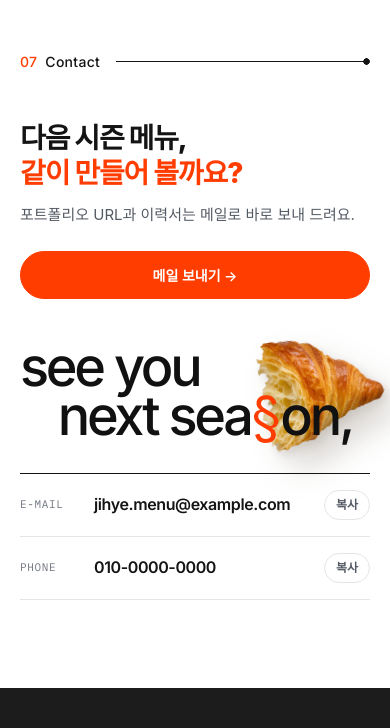
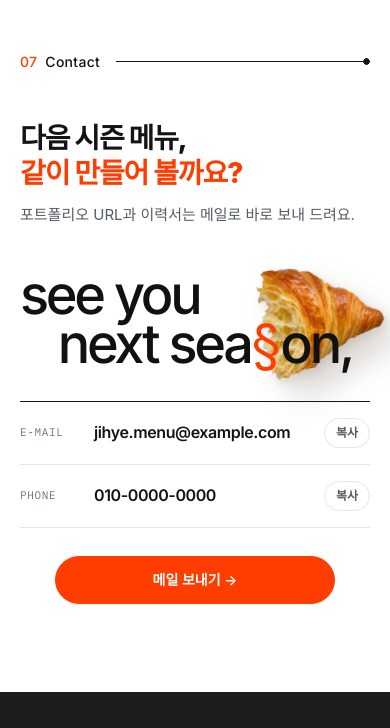
Before and after one commit to jgyoung96/publish, a plain HTML site: page menu-portfolio/index.html in a window 390 px wide. Shown: the part 7380-8108 px from the top of the page. Drawn offline with Linux system fonts and the light colour scheme; a web font is replaced by a local one.

Commit message:
menu-portfolio: 모바일 Contact 메일 버튼을 맨 아래 · 280px로
Co-Authored-By: Claude Opus 5.5 <noreply@anthropic.com>

```diff
--- a/menu-portfolio/index.html
+++ b/menu-portfolio/index.html
@@ -396,13 +396,19 @@
   .c-big{margin-top:44px;font-size:calc(54 * var(--u));letter-spacing:-.06em}   /* 위 메일 버튼과 크루아상 사이 여유 */
   .c-big .ind{margin-left:.7em}
   .c-obj{top:-20%;right:-5%;width:38%}   /* 휴대폰: 오른쪽으로 살짝 걸치되 화면 끝(여백 20px) 안에서 끝나게 */
-  .c-head{flex-direction:column;align-items:stretch}
+  /* 휴대폰: 제목 → 큰 영문 인사 → 연락처 → 메일 버튼(맨 아래, 280px 가운데) 순서 */
+  .contact{display:flex;flex-direction:column}
+  .c-head{display:contents}
+  .c-title{order:1}
+  .c-big{order:2}
+  .c-foot{order:3}
+  .contact #cta2{order:4;margin-top:28px;justify-content:center}
   .c-foot{margin-top:32px;max-width:none}
   .c-list>div{grid-template-columns:64px 1fr;gap:10px;padding:16px 0}
   .c-list dt{font-size:11px}
   .c-list dd a{font-size:clamp(15px, calc(16 * var(--u)), 18px)}
   .c-list .copy{height:30px;padding:0 11px;font-size:12px}
-  .contact .cta .btn{flex:1;justify-content:center}
+  .contact .cta .btn{flex:none;width:280px;max-width:100%;justify-content:center}
 }
 </style></head><body>
 
```
